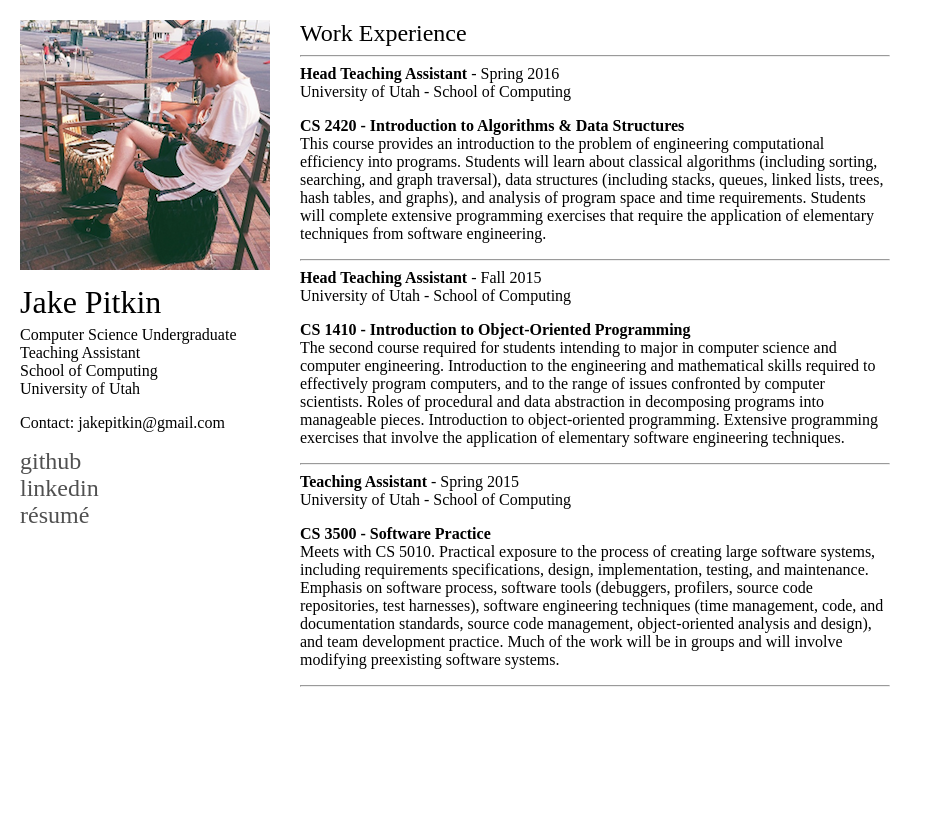
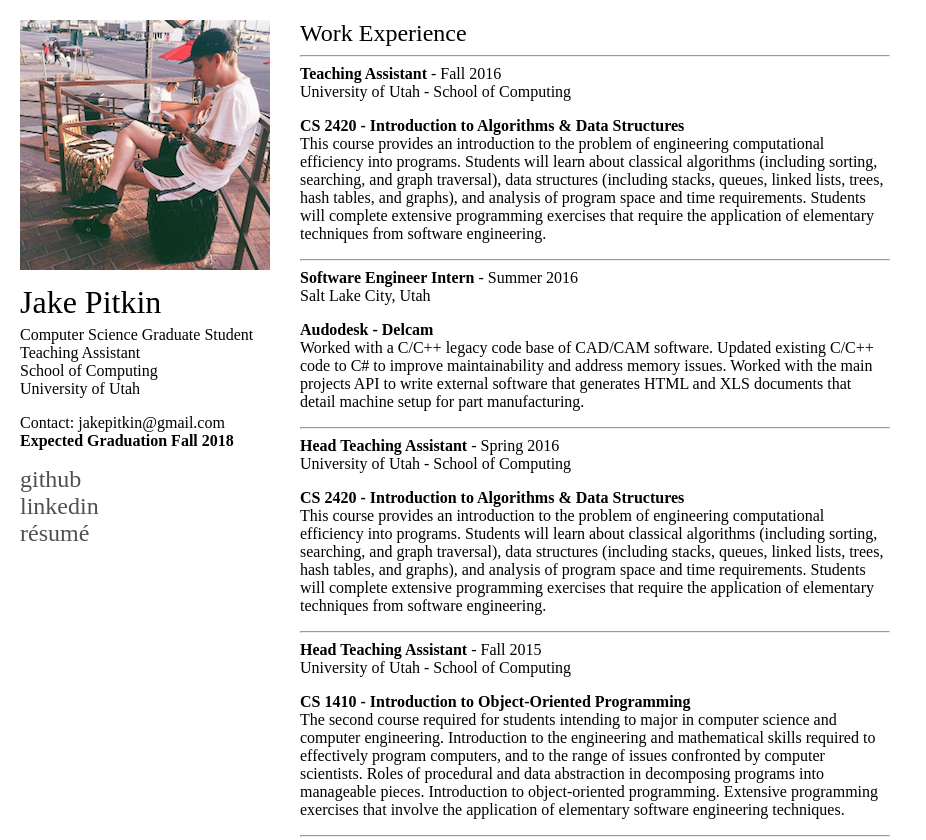
Before and after one commit to jspitkin/jspitkin.github.io, a plain HTML site: page index.html in a window 1280 px wide. Shown: the top 840 px of the page, without its empty margins (0-926 px from the left). Before the commit the page ends 800 px from the top, so only its background shows below. Drawn offline with Linux system fonts and the light colour scheme.

Commit message:
updated resume

```diff
--- a/index.html
+++ b/index.html
@@ -19,8 +19,8 @@
     <div id="sidebar">
       <img src="./images/me.png" alt="Me sitting outside on a sunny day">
       <p id="name">Jake Pitkin</p>
-      <p id="bio">Computer Science Undergraduate<br>Teaching Assistant<br>School of Computing<br>University of Utah</p>
-      <p id="contact">Contact: jakepitkin@gmail.com</p>
+      <p id="bio">Computer Science Graduate Student<br>Teaching Assistant<br>School of Computing<br>University of Utah</p>
+      <p id="contact">Contact: jakepitkin@gmail.com<br><b>Expected Graduation Fall 2018</b></p>
       <div id="navigation">
         <a href="https://github.com/jspitkin">github</a><br>
         <a href="https://www.linkedin.com/in/jspitkin">linkedin</a><br>
@@ -32,6 +32,18 @@
 
     <div class="work_experience">
       <hr>
+      <p class="job_position"><b>Teaching Assistant</b> - Fall 2016<br>University of Utah - School of Computing</p>
+      <p class="job_description"><b>CS 2420 - Introduction to Algorithms &amp; Data Structures</b><br>This course provides an introduction to the problem of engineering computational efficiency into programs. Students will learn about classical algorithms (including sorting, searching, and graph traversal), data structures (including stacks, queues, linked lists, trees, hash tables, and graphs), and analysis of program space and time requirements. Students will complete extensive programming exercises that require the application of elementary techniques from software engineering.</p>
+      <hr>
+    </div>
+
+    <div class="work_experience">
+      <p class="job_position"><b>Software Engineer Intern</b> - Summer 2016<br>Salt Lake City, Utah</p>
+      <p class="job_description"><b>Audodesk - Delcam</b><br>Worked with a C/C++ legacy code base of CAD/CAM software. Updated existing C/C++ code to C# to improve maintainability and address memory issues. Worked with the main projects API to write external software that generates HTML and XLS documents that detail machine setup for part manufacturing.</p>
+      <hr>
+    </div>
+
+    <div class="work_experience">
       <p class="job_position"><b>Head Teaching Assistant</b> - Spring 2016<br>University of Utah - School of Computing</p>
       <p class="job_description"><b>CS 2420 - Introduction to Algorithms &amp; Data Structures</b><br>This course provides an introduction to the problem of engineering computational efficiency into programs. Students will learn about classical algorithms (including sorting, searching, and graph traversal), data structures (including stacks, queues, linked lists, trees, hash tables, and graphs), and analysis of program space and time requirements. Students will complete extensive programming exercises that require the application of elementary techniques from software engineering.</p>
       <hr>
```
Also changed, not shown: 2 other files.
